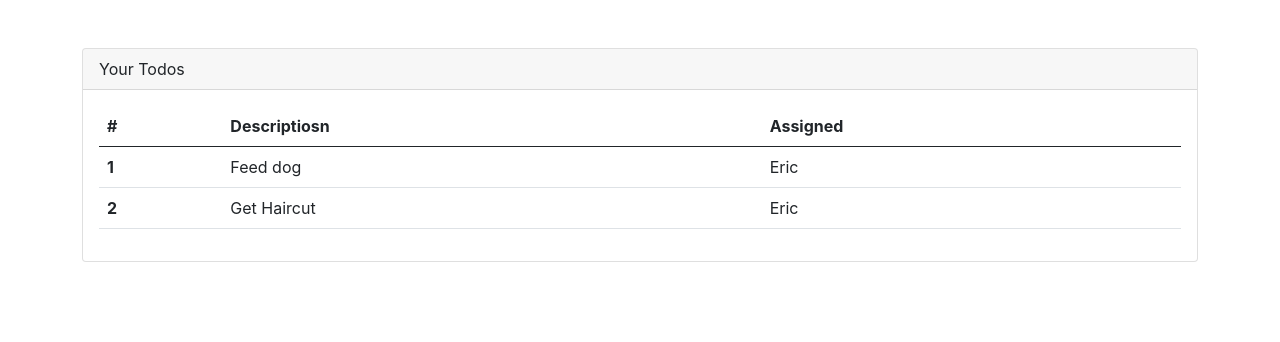
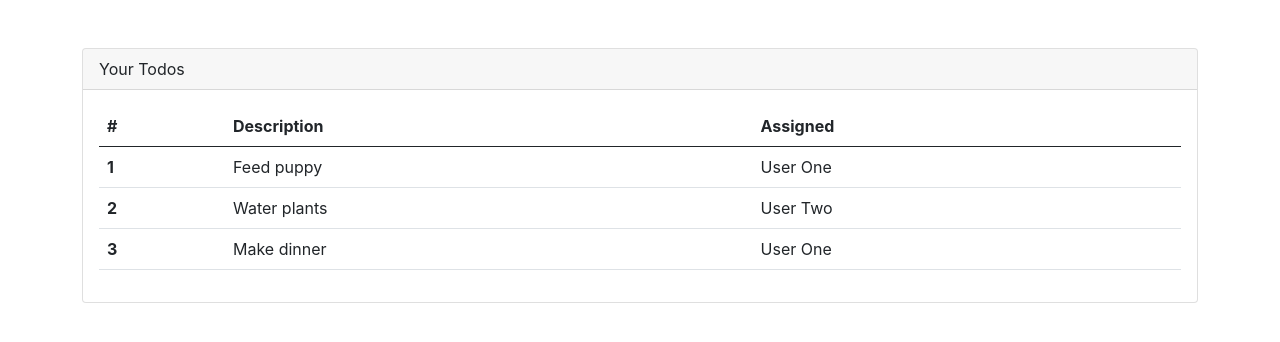
Before and after one commit to tcsauter/react-todos, a React (Create React App) app: page / in a window 1280 px wide. Shown: the top 342 px of the page. Built offline with nearby package versions, Linux system fonts and the light colour scheme.

Commit message:
Make TodoRowItem.js dynamic.

```diff
--- a/src/App.js
+++ b/src/App.js
@@ -2,6 +2,13 @@ import './App.css';
 import TodoRowItem from "./components/TodoRowItem";
 
 function App() {
+
+    const todos = [
+        {rowNumber: 1, rowDescription: "Feed puppy", rowAssigned: "User One"},
+        {rowNumber: 2, rowDescription: "Water plants", rowAssigned: "User Two"},
+        {rowNumber: 3, rowDescription: "Make dinner", rowAssigned: "User One"}
+    ]
+
   return (
     <div className='mt-5 container'>
         <div className='card'>
@@ -13,17 +20,26 @@ function App() {
                     <thead>
                     <tr>
                         <th scope='col'>#</th>
-                        <th scope='col'>Descriptiosn</th>
+                        <th scope='col'>Description</th>
                         <th scope='col'>Assigned</th>
                     </tr>
                     </thead>
                     <tbody>
-                    <TodoRowItem />
-                    <tr>
-                        <th scope='row'>2</th>
-                        <td>Get Haircut</td>
-                        <td>Eric</td>
-                    </tr>
+                    <TodoRowItem
+                        rowNumber={todos[0].rowNumber}
+                        rowDescription={todos[0].rowDescription}
+                        rowAssigned={todos[0].rowAssigned}
+                    />
+                    <TodoRowItem
+                        rowNumber={todos[1].rowNumber}
+                        rowDescription={todos[1].rowDescription}
+                        rowAssigned={todos[1].rowAssigned}
+                    />
+                    <TodoRowItem
+                        rowNumber={todos[2].rowNumber}
+                        rowDescription={todos[2].rowDescription}
+                        rowAssigned={todos[2].rowAssigned}
+                    />
                     </tbody>
                 </table>
             </div>
--- a/src/components/TodoRowItem.js
+++ b/src/components/TodoRowItem.js
@@ -1,9 +1,9 @@
-function TodoRowItem() {
+function TodoRowItem(props) {
     return(
         <tr>
-            <th scope='row'>1</th>
-            <td>Feed dog</td>
-            <td>Eric</td>
+            <th scope='row'>{props.rowNumber}</th>
+            <td>{props.rowDescription}</td>
+            <td>{props.rowAssigned}</td>
         </tr>
     );
 }
```
